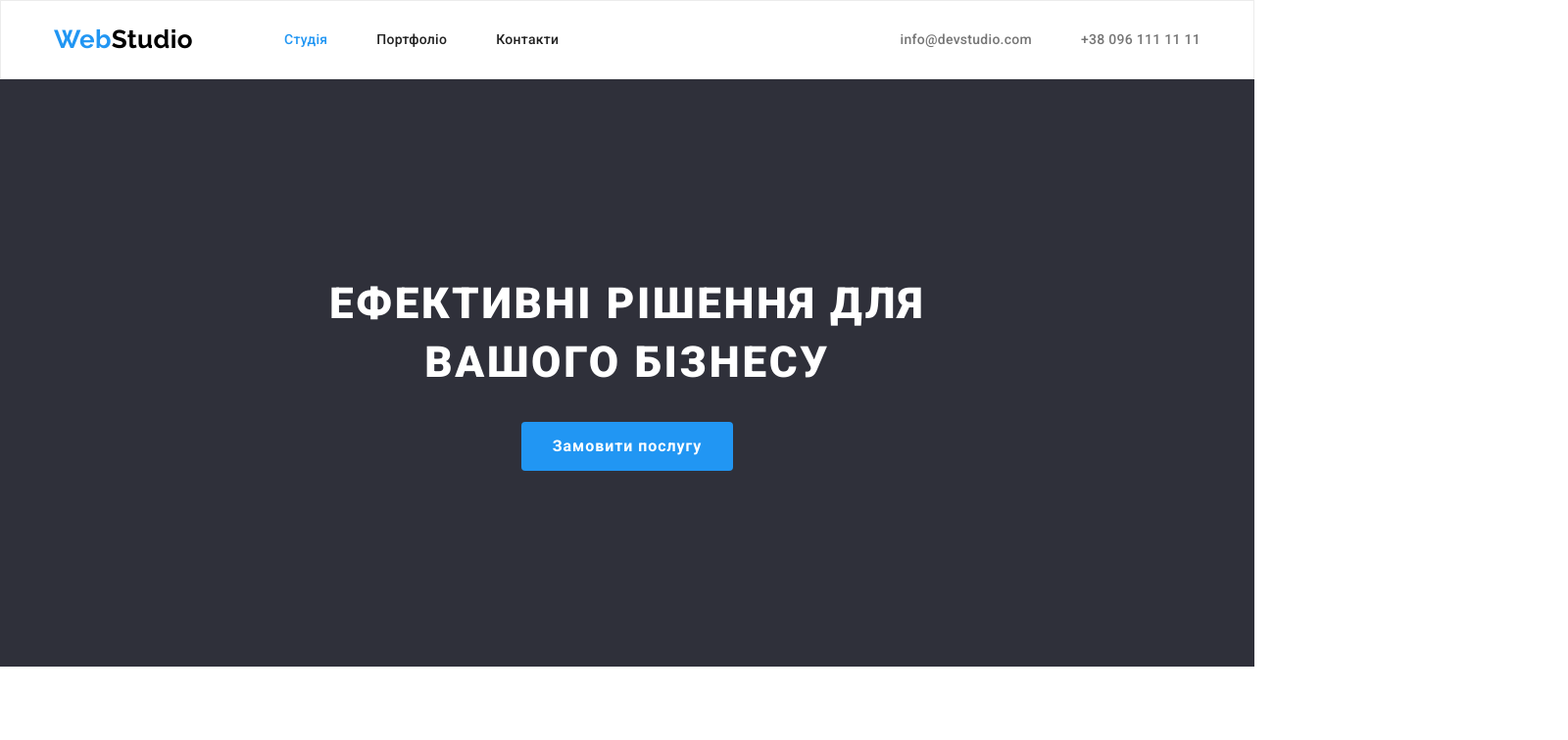
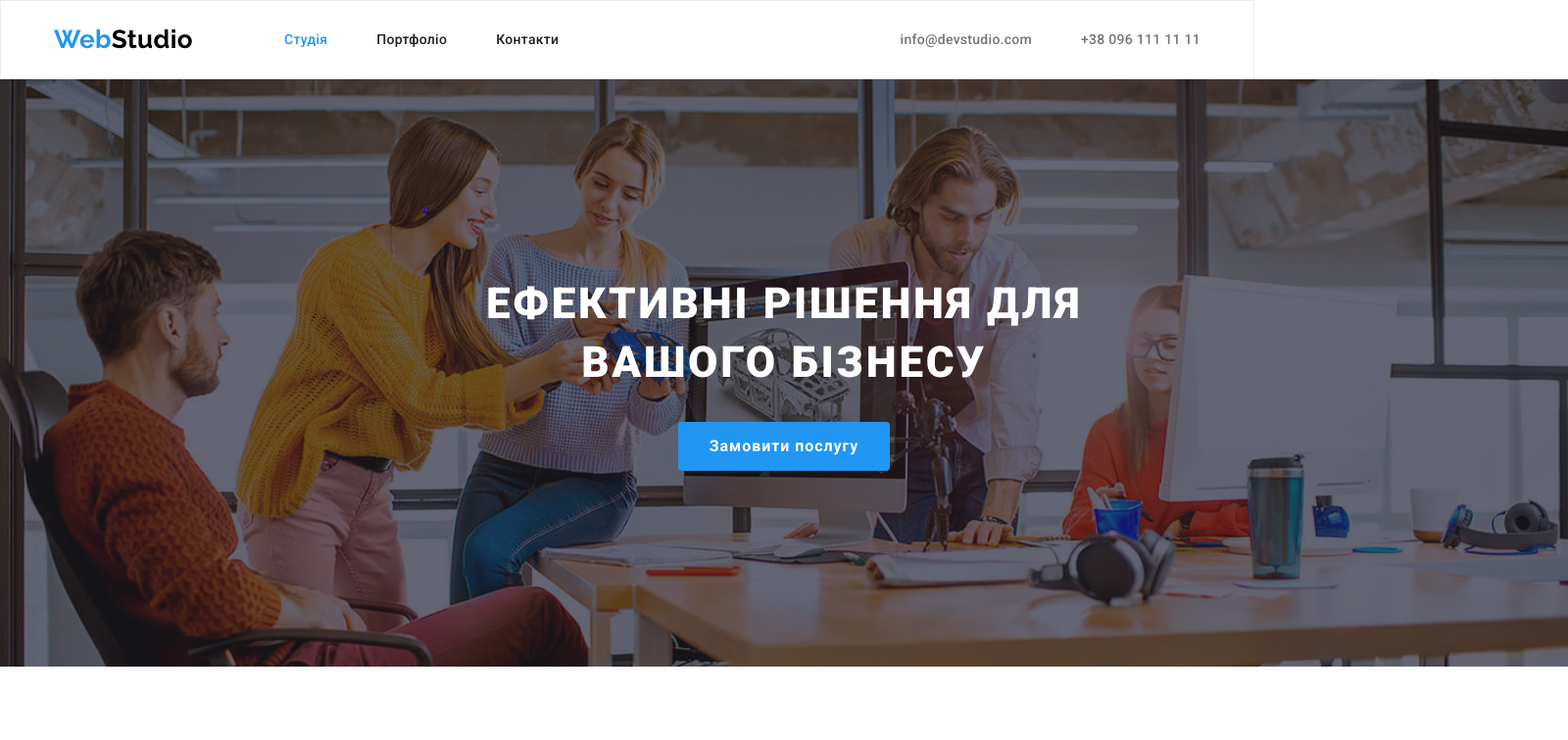
Before and after one commit to makshol/goit-markup-hw-04, a plain HTML site: page index.html in a window 1280 px wide. Shown: the top 756 px of the page at 98% size, 1600 px wide, since content can reach past the window. Drawn offline with nearby package versions, Linux system fonts and the light colour scheme.

Commit message:
hero end

```diff
--- a/styles/styles.css
+++ b/styles/styles.css
@@ -10,6 +10,8 @@
   --hero-text-color: #ffffff;
   --hero-background-color: #2f303a;
   --picture-background-color: #eeeeee;
+  --hero-overlay-color: rgba(47, 48, 58, 0.4);
+  --hero-background-color: #C4C4C4;
 }
 body {
   background-color: var(--primary-backgroundcolor);
@@ -167,10 +169,19 @@ align-items: center;
 
 /* Main */
 .hero {
-  background-color: #2f303a;
+  background-color: var(--hero-background-color);
   padding-top: 200px;
   padding-bottom: 200px;
   text-align: center;
+  background-image: linear-gradient(to right, var(--hero-overlay-color), var(--hero-overlay-color)),
+  url(/images/background-hero.jpg);
+  background-repeat: no-repeat;
+ background-size: cover;
+ background-position: center;
+ width: 1600px;
+ margin-left: auto;
+ margin-right: auto;
+
 }
 .hero-title {
     width: 696px;
```
Also changed, not shown: images/background-hero.jpg (added).
